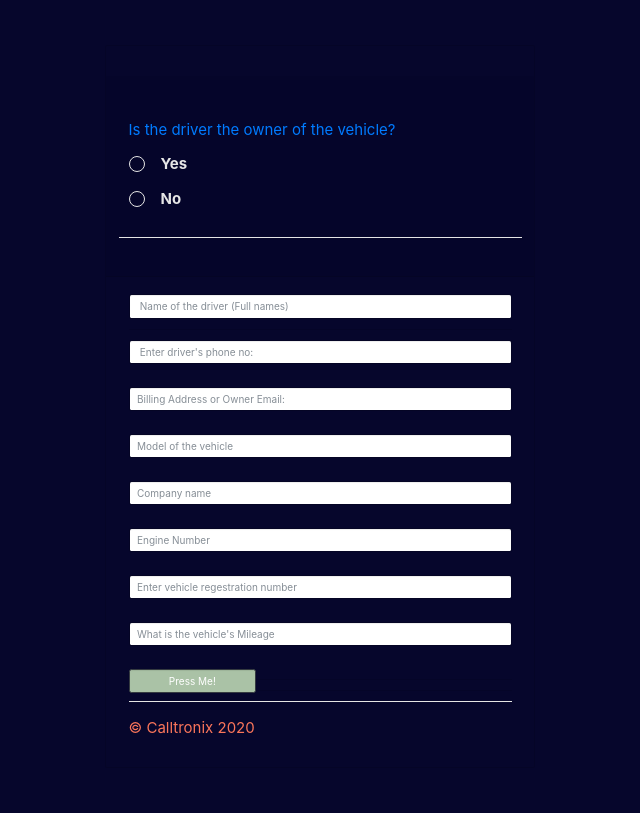
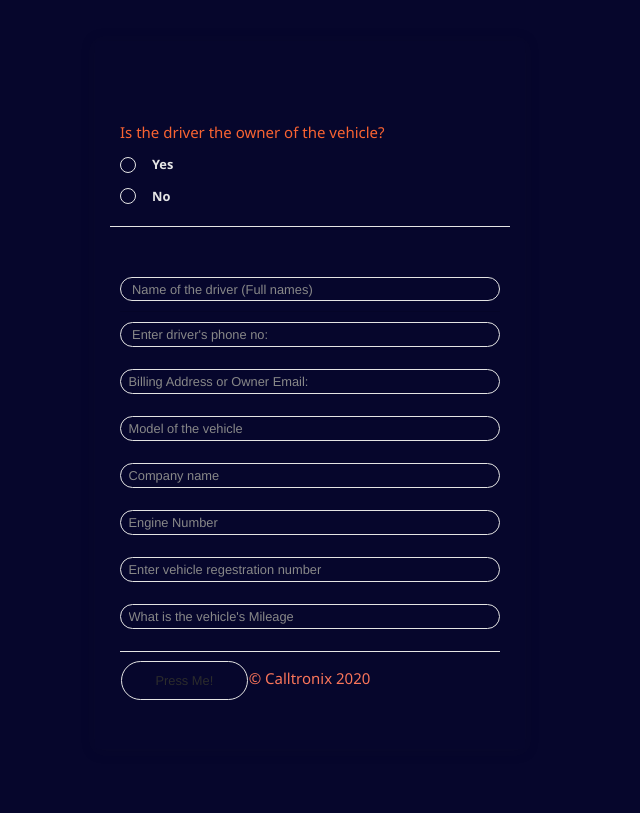
Before and after one commit to x0can/Automate-it, a Flask app: page /attendant in a window 1280 px wide. Shown: the whole page, without its empty margins (320-960 px from the left). After the commit the page ends 700 px from the top, so only its background shows below. Run offline with Flask 2, Linux system fonts and the light colour scheme; some libraries are stand-ins or nearby versions.

Commit message:
update styles

```diff
--- a/app/static/index.css
+++ b/app/static/index.css
@@ -28,22 +28,77 @@
 
 
   /* body */
+body {
+  width: 100%;
+  min-height: 100vh;
 
+  display: flex;
+  justify-content: center;
+  align-items: center;
+
+  margin: 0;
+  padding: 0;
+
+  font-family: 'Segoe UI', -apple-system, BlinkMacSystemFont, sans-serif;
+}
+
+
+/* section */
+section {
+  width: 50%;
+  min-height: inherit;
+
+  display: flex;
+  justify-content: center;
+  align-items: center;
+  flex-direction: column;
+
+  position: relative;
+}
+
+section::before,
+section::after {
+  content: "";
+  display: block;
+
+  border-radius: 100%;
+
+  position: absolute;
+}
+
+section::before {
+  width: 30px;
+  height: 30px;
+
+  background: var(--primary);
+  clip-path: polygon(0 100%, 100% 0, 100% 100%);
+
+  top: 18px;
+  left: 18px;
+}
+
+section::after {
+  width: 42px;
+  height: 42px;
+
+  border: 1px solid var(--primary);
+
+  top: 11px;
+  left: 11px;
+}
 
 .light {
   --primary: hsl(250, 100%, 44%);
   --other: hsl(0, 0%, 14%);
 
-  background:  #aac2a6;
-  cursor: pointer;
-  position: relative;
+  /* background: hsl(0, 0%, 98%); */
 }
 
 .dark {
   --primary: hsl(1, 100%, 68%);
   --other: hsl(0, 0%, 90%);
 
-
+  /* background: hsl(0, 0%, 10%); */
 }
 
 
@@ -71,7 +126,7 @@ label {
 
 /* input */
 /* input {
-
+  opacity: 10;
   position: absolute;
   left: 50%;
   top: 50%;
@@ -128,10 +183,10 @@ label {
 
 
 /* checked state */
-/* input:checked+.design::before {
+input:checked+.design::before {
   opacity: 1;
   transform: scale(.6);
-} */
+}
 
 
 /* other states */
--- a/app/templates/index.html
+++ b/app/templates/index.html
@@ -10,10 +10,17 @@
   <title>Store</title>
   <link href="https://fonts.googleapis.com/css?family=Open+Sans" rel="stylesheet">
   <link rel="stylesheet" href="http://maxcdn.bootstrapcdn.com/bootstrap/3.3.7/css/bootstrap.min.css">
-  <link rel="stylesheet" href="https://stackpath.bootstrapcdn.com/bootstrap/4.3.1/css/bootstrap.min.css" integrity="sha384-ggOyR0iXCbMQv3Xipma34MD+dH/1fQ784/j6cY/iJTQUOhcWr7x9JvoRxT2MZw1T" crossorigin="anonymous">
+  <!-- <link rel="stylesheet" href="https://stackpath.bootstrapcdn.com/bootstrap/4.3.1/css/bootstrap.min.css" integrity="sha384-ggOyR0iXCbMQv3Xipma34MD+dH/1fQ784/j6cY/iJTQUOhcWr7x9JvoRxT2MZw1T" crossorigin="anonymous"> -->
 
   <!-- Bootstrap core CSS -->
   <link href="{{ url_for('static', filename='bootstrap.min.css') }}" rel="stylesheet">
+  <!-- <link rel="stylesheet" href="{{ url_for('static', filename='login.css') }}"> -->
+  <link href="{{ url_for('static', filename='assets/css/bootstrap.min.css') }}" rel="stylesheet">
+  <link href="{{ url_for('static', filename='assets/css/bootstrap.min.css.map') }}" rel="stylesheet">
+  <link href="{{ url_for('static', filename='assets/css/now-ui-dashboard.css') }}" rel="stylesheet">
+  <link href="{{ url_for('static', filename='assets/css/now-ui-dashboard.min') }}" rel="stylesheet">
+  <link href="{{ url_for('static', filename='assets/css/styles.css') }}" rel="stylesheet">
+  <link href="{{ url_for('static', filename='demo/demo.css') }}" rel="stylesheet">
 
   <!-- Custom styles for this template -->
   <link href="{{ url_for('static', filename='narrow-jumbotron.css') }}" rel="stylesheet">
@@ -21,6 +28,10 @@
 </head>
 <script type="text/javascript" src="{{ url_for('static', filename='owner.js') }}"></script>
 
+<script type="text/javascript" src="{{ url_for('static', filename='js/bootstrap.js') }}"></script>
+<script type="text/javascript" src="{{ url_for('static', filename='js/bootstrap.min.js') }}"></script>
+<script type="text/javascript" src="{{ url_for('static', filename='js/jquery-3.3.1.min.js') }}"></script>
+<script type="text/javascript" src="{{ url_for('static', filename='js/popper.min.js') }}"></script>
 
 
 
@@ -31,9 +42,9 @@
 
 <body style="background-color: rgb(6, 6, 44); " >
   <html >
-    <section class="dark">
+    <!-- <section class="dark">
 
-    </section>
+    </section> -->
 
     <div class="container mt-5 dark"  style="font-size: 15px">
 
@@ -55,9 +66,7 @@
                     <span class="text">No</span>
                   </label>
 
-                  <div id="ifNo" style="display:none">
 
-                  </div>
 
 
 
@@ -92,10 +101,8 @@
 
 
                     <input type="submit" class="form-control btn btn-dark col-md-4 light" id="submit" value="Press Me!"/>
-                    <div id="ifNo" style="display:none">
 
-                    </div>
-                    </form> <hr> <hr>
+                    </form>
                     <footer class="footer">
                   <p style="color: #fa755a">&copy; Calltronix 2020</p>
                 </footer>
@@ -106,7 +113,9 @@
 
     </div>
 
+ <div id="ifNo" style="display:none">
 
+                  </div>
 
 
 
```
